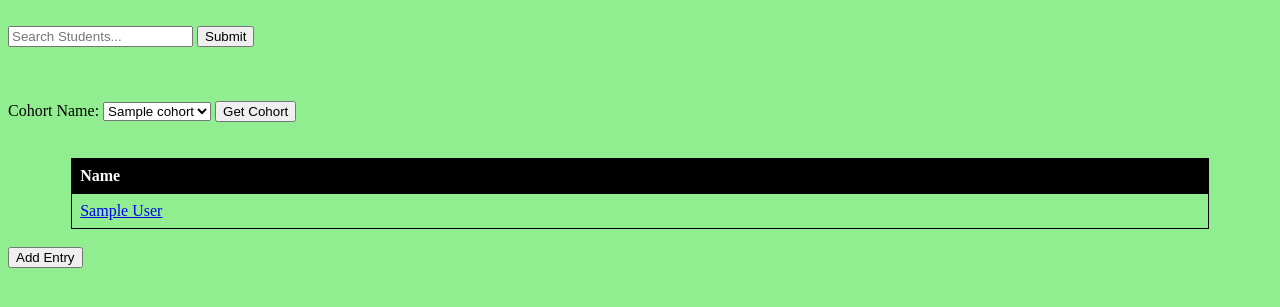
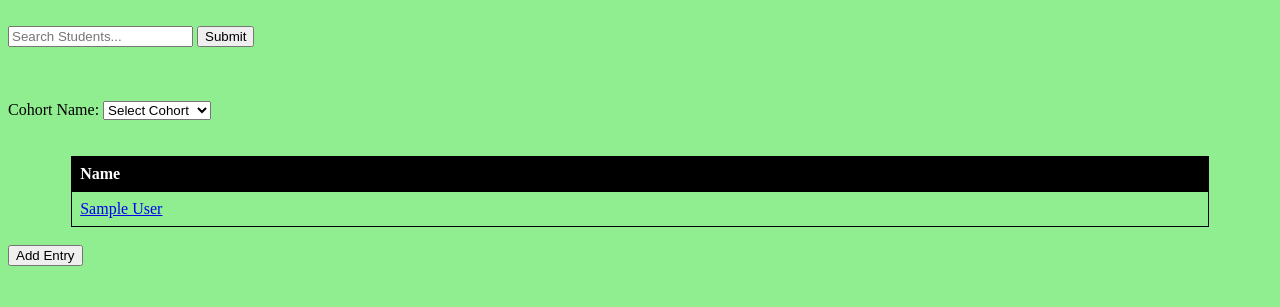
Before and after one commit to DigitalCrafts-September-2016-Cohort/GetCohort, a Flask app: template templates/all_students.html in a window 1280 px wide. Shown: the top 307 px of the page. Run offline with Flask 2, Linux system fonts and the light colour scheme; the template is opened without the code that fills it: most values are stand-ins (such as "Sample title", 1, 10 or a date in 2020).

Commit message:
Modify select button in the all_students.html file to reload automatically after an option (cohort) is chosen

```diff
--- a/server.py
+++ b/server.py
@@ -85,9 +85,13 @@ def home():
 #         cohort_name = cohort_name
 #     )
 
-@app.route('/all_students')
+@app.route('/all_students', methods=["POST"])
 def all_students():
+    query_cohort_name = db.query("select name from cohort;")
+    cohort_list = query_cohort_name.namedresult()
+    print "\n\ncohort_list %s" % cohort_list
 
+    cohort_name = request.form.get('cohort_name')
 
     query = db.query('''
         select
@@ -106,15 +110,16 @@ def all_students():
         	users_link_type.user_type_id = user_type.id and
         	users.id = users_link_cohort.user_id and
         	users_link_cohort.cohort_id = cohort.id and
-        	cohort.name = 'September 2016' and
+        	cohort.name = $1 and
         	user_type.type = 'Student'
         ;
-    '''
+    ''', cohort_name
     )
     result_list = query.namedresult()
     return render_template(
         "all_students.html",
-        result_list = result_list
+        result_list = result_list,
+        cohort_list = cohort_list
     )
 
 @app.route('/student_profile/<id>')
--- a/templates/all_students.html
+++ b/templates/all_students.html
@@ -6,14 +6,14 @@
 
 <br>
 <br>
-<form class="" action="" method="">
+<form class="" action="" method="POST">
   <label for="">Cohort Name:</label>
-  <select name="cohort_name">
+  <select name="cohort_name" onchange="this.form.submit()">
+    <option value="select_cohort">Select Cohort</option>
     {% for cohort in cohort_list %}
       <option value="{{cohort.name}}">{{cohort.name}}</option>
     {% endfor %}
   </select>
-  <button type="submit" name="button_get_cohort">Get Cohort</button>
 </form>
 <br>
 <br>
```
